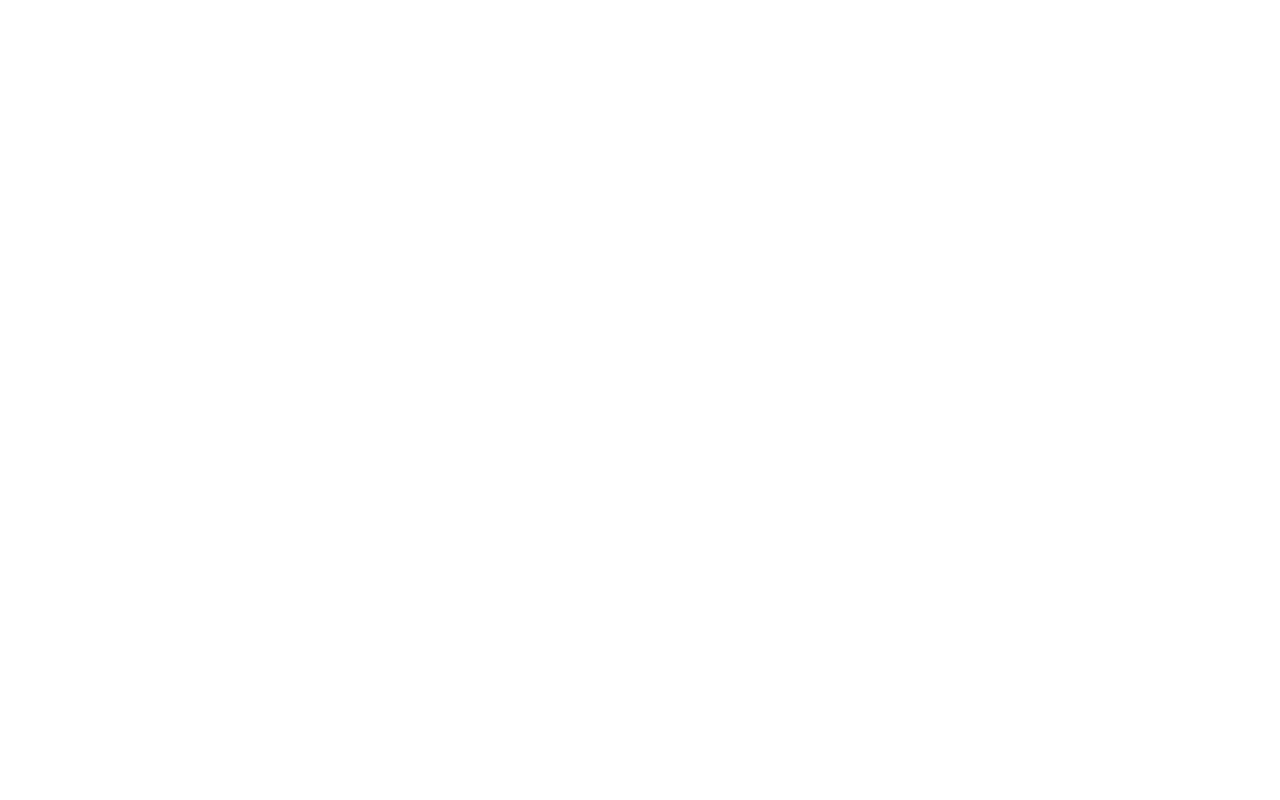
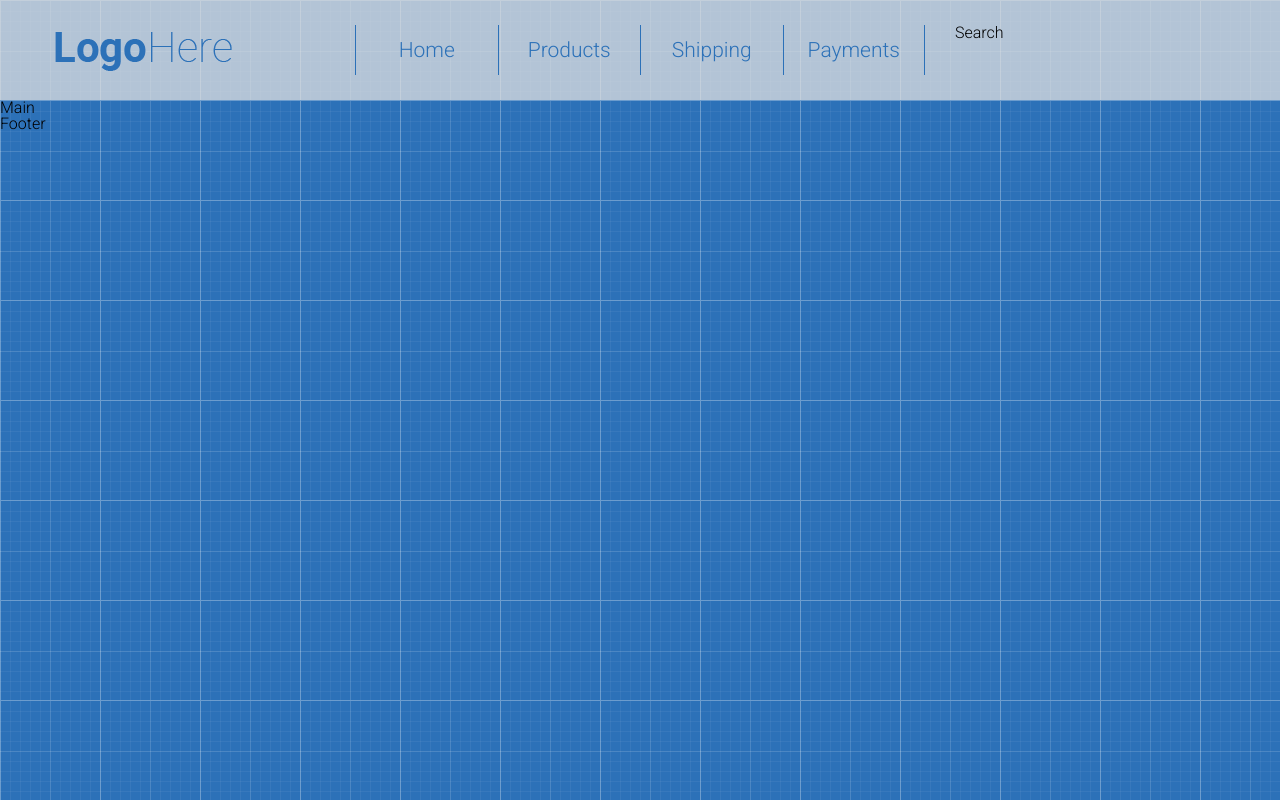
Before and after one commit to AleksM24/shop-page, a plain HTML site: page index.html in a window 1280 px wide. Drawn offline with Linux system fonts and the light colour scheme.

Commit message:
add logo and menu

```diff
--- a/index.html
+++ b/index.html
@@ -1,13 +1,45 @@
 <!DOCTYPE html>
 <html lang="en">
+
 <head>
     <meta charset="UTF-8">
     <meta http-equiv="X-UA-Compatible" content="IE=edge">
     <meta name="viewport" content="width=device-width, initial-scale=1.0">
+    <link rel="stylesheet" href="reset.css">
     <link rel="stylesheet" href="style.css">
+    <link rel="preconnect" href="https://fonts.googleapis.com">
+    <link rel="preconnect" href="https://fonts.gstatic.com" crossorigin>
+    <link href="https://fonts.googleapis.com/css2?family=Roboto:wght@300&display=swap" rel="stylesheet">
     <title>Shop-projekt</title>
 </head>
+
 <body>
 
+    <header class="header">
+        <div class="container">
+            <div class="row">
+                <div class="col-3">
+                    <div class="logo">
+                        <a href="">
+                            <img src="imeges/logo.png" alt="Logo">
+                        </a>
+                    </div>
+                </div>
+                <div class="col-6">
+                    <ul class="menu">
+                        <li><a href="">Home</a></li>
+                        <li><a href="">Products</a></li>
+                        <li><a href="">Shipping</a></li>
+                        <li><a href="">Payments</a></li>
+                    </ul>
+                </div>
+                <div class="col-3">Search</div>
+            </div>
+        </div>
+    </header>
+    <main class="main">Main</main>
+    <footer class="footer">Footer</Footer>
+
 </body>
+
 </html>
--- /dev/null
+++ b/reset.css
@@ -0,0 +1,43 @@
+html, body, div, span, applet, object, iframe,
+h1, h2, h3, h4, h5, h6, p, blockquote, pre,
+a, abbr, acronym, address, big, cite, code,
+del, dfn, em, img, ins, kbd, q, s, samp,
+small, strike, strong, sub, sup, tt, var,
+b, u, i, center,
+dl, dt, dd, ol, ul, li,
+fieldset, form, label, legend,
+table, caption, tbody, tfoot, thead, tr, th, td,
+article, aside, canvas, details, embed,
+figure, figcaption, footer, header, hgroup,
+menu, nav, output, ruby, section, summary,
+time, mark, audio, video {
+	margin: 0;
+	padding: 0;
+	border: 0;
+	font-size: 100%;
+	font: inherit;
+	vertical-align: baseline;
+}
+/* HTML5 display-role reset for older browsers */
+article, aside, details, figcaption, figure,
+footer, header, hgroup, menu, nav, section {
+	display: block;
+}
+body {
+	line-height: 1;
+}
+ol, ul {
+	list-style: none;
+}
+blockquote, q {
+	quotes: none;
+}
+blockquote:before, blockquote:after,
+q:before, q:after {
+	content: '';
+	content: none;
+}
+table {
+	border-collapse: collapse;
+	border-spacing: 0;
+}
--- a/style.css
+++ b/style.css
@@ -0,0 +1,90 @@
+*{
+    box-sizing: border-box;
+}
+
+body{
+    font-family: 'Roboto', sans-serif;
+    background-image: url("imeges/patt.png");
+}
+
+.header{
+    height: 100px;
+    display: flex;
+    background-color: rgba(225, 225, 225, 0.75);
+    align-items: center;
+}
+
+.container{
+    width: 1200px;
+    padding-left: 15px;
+    padding-right: 15px;
+    margin-left: auto;
+    margin-right: auto;
+}
+
+.row{
+    display: flex;
+    margin-left: -15px;
+    margin-right: -15px;
+}
+
+[class*=col-]{
+    padding-left: 15px;
+    padding-right: 15px;
+}
+/* .col-1 {
+    flex: 0 0 8.3333%;
+    max-width: 8.3333%;
+}
+
+.col-2 {
+    flex: 0 0 16.6667%;
+    max-width: 16.6667%;
+} */
+
+.col-3 {
+    flex: 0 0 25%;
+    max-width: 25%;
+}
+
+.col-6 {
+    flex: 0 0 50%;
+    max-width: 50%;
+}
+
+/* .col-12 {
+    flex: 0 0 100%;
+    max-width: 100%;
+} */
+
+.logo {
+    margin-top: 7px;
+}
+
+.menu{
+    display: flex;
+}
+
+.menu li {
+    width: 25%;
+    border-left: 1px solid #2c71b8;
+}
+
+.menu li:last-child{
+    border-right: 1px solid #2c71b8;
+}
+
+.menu a {
+    display: flex;
+    height: 50px;
+    text-decoration: none;
+    justify-content: center;
+    align-items: center;
+    font-size: 21px;
+    color: #2c71b8;
+}
+
+.menu a:hover {
+    background-color: #2c71b8;
+    color: white;
+}
```
Also changed, not shown: imeges/logo.png (added), imeges/patt.png (added).
